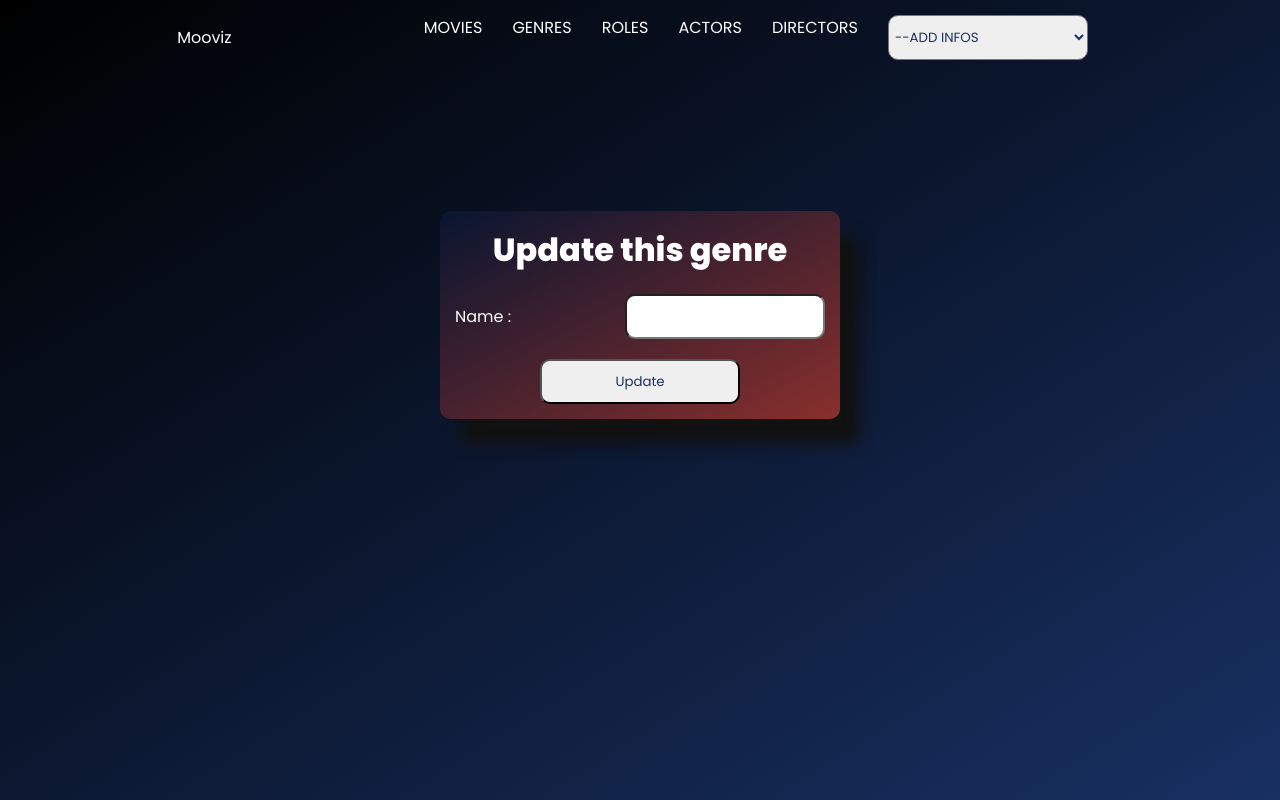
After one commit to davinahouquet/Cinema-PDO, a PHP site: template view/Genre/viewUpdateGenre.php in a window 1280 px wide. The commit adds this page. Run offline with PHP 8.4, Linux system fonts and the light colour scheme; the template is opened without the code that fills it, so the values that code supplies are empty.

Commit message:
Update Genre function OK

```diff
--- a/index.php
+++ b/index.php
@@ -42,6 +42,7 @@ if(isset($_GET["action"])){
         case "getAddGenre" : $ctrlGenre->getAddGenre(); break;
         case "addGenre" : $ctrlGenre->addGenre(); break;
         case "deleteGenre" : $ctrlGenre->deleteGenre($id);break;
+        case "updateGenre" : $ctrlGenre->updateGenre($id); break;
 
         //ROLE
         case "listRoles" : $ctrlRole->listRoles(); break;
@@ -49,6 +50,7 @@ if(isset($_GET["action"])){
         case "getAddRole" : $ctrlRole->getAddRole(); break;
         case "addRole" : $ctrlRole->addRole(); break;
         case "deleteRole" : $ctrlRole->deleteRole($id);break;
+        // case "updateRole" : $ctrlRole->updateRole($id); break;
 
         //ACTEUR
         case "listActors" : $ctrlActor->listActors(); break;
@@ -56,6 +58,7 @@ if(isset($_GET["action"])){
         case "getAddActor" : $ctrlActor->getAddActor(); break;
         case "addActor" : $ctrlActor->addActor(); break;
         case "deleteActor" : $ctrlActor->deleteActor($id); break;
+        // case "updateActor" : $ctrlGenre->updateActor($id); break;
 
         //REALISATEUR
         case "listDirectors" : $ctrlDirector->listDirectors(); break;
@@ -63,6 +66,6 @@ if(isset($_GET["action"])){
         case "getAddDirector" : $ctrlDirector->getAddDirector(); break;
         case "addDirector" : $ctrlDirector->addDirector(); break;
         case "deleteDirector" : $ctrlDirector->deleteDirector($id); break;
-
+        // case "updateDirector" : $ctrlGenre->updateDirector($id); break;
     }
 }
--- /dev/null
+++ b/view/Genre/viewUpdateGenre.php
@@ -0,0 +1,28 @@
+<?php
+
+ob_start();
+
+$genre = $requeteGenre->fetch();
+?>
+
+<div class="container-form">
+
+<form action="index.php?action=updateGenre&id=<?=$genre["id_genre"]?>" method="POST" class="updateFilm">
+
+    <h1>Update this genre</h1>
+
+    <div class="form-input">
+        <label for="genre">Name :</label>
+        <input name="genre" type="text"required value="<?= $genre["nom_genre"] ?>">
+    </div>
+
+    <div class="button-input">
+        <input type="submit" name="updateGenre" value="Update">
+    </div>
+</form>
+</div>
+
+<?php
+$titre = "Update Genre";
+$contenu = ob_get_clean();
+require "view/template.php";
--- a/view/Genre/viewdetailsGenre.php
+++ b/view/Genre/viewdetailsGenre.php
@@ -23,6 +23,8 @@ ob_start();
     </form>
 </div>
 
+    <a href="index.php?action=updateGenre&id=<?= $genre['id_genre'] ?>"><input type="submit" value="Update Genre"></a>
+
 
 <?php
 $titre = "Genre details";
```
Also changed, not shown: controller/GenreController.php (+20 -0 lines).
